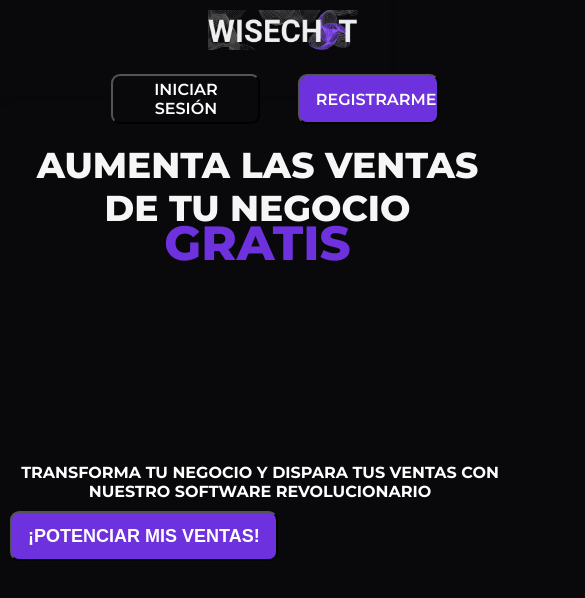
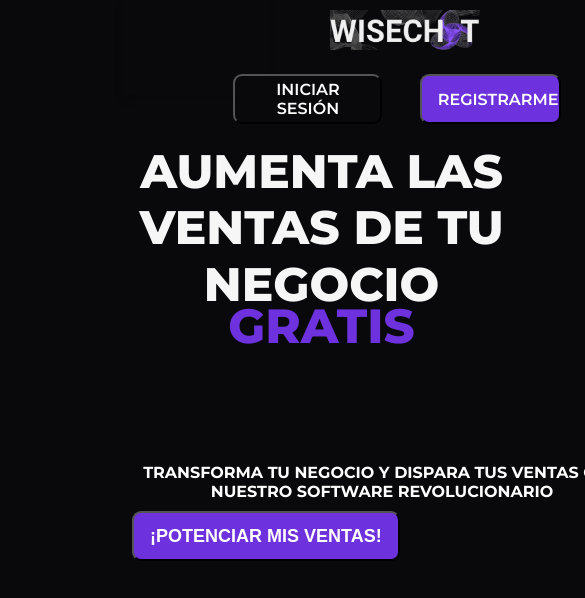
Before and after one commit to JhonCDeveloper/WISECHAT, a website: page index.html in a window 390 px wide. Shown: the top 598 px of the page, 585 px wide, since content can reach past the window. Drawn offline with Linux system fonts and the light colour scheme.

Commit message:
width max mod

```diff
--- a/CSS/WiseChat.css
+++ b/CSS/WiseChat.css
@@ -148,9 +148,10 @@
     }
 
     h1 {
-        font-size: 36px;
-        margin: 10px;
+        font-size: 47px;
+        margin: 10px -21px;
         text-align: center;
+        width: 441px;
     }
 
     .gratis {
@@ -180,4 +181,7 @@
     .general {
         width: 522px;
     }
+    .container {
+        max-width: 146px;
+    }
 }
```
